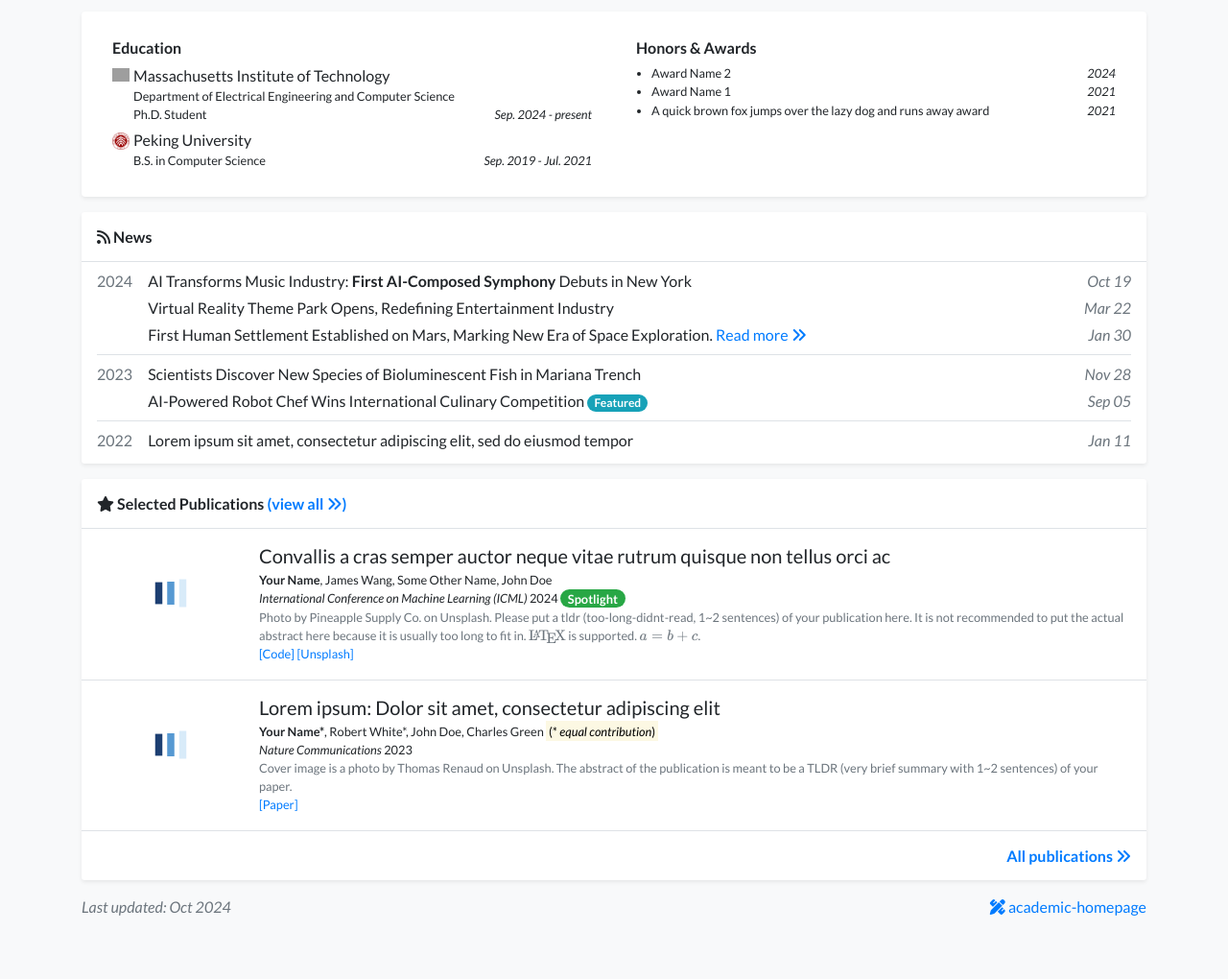
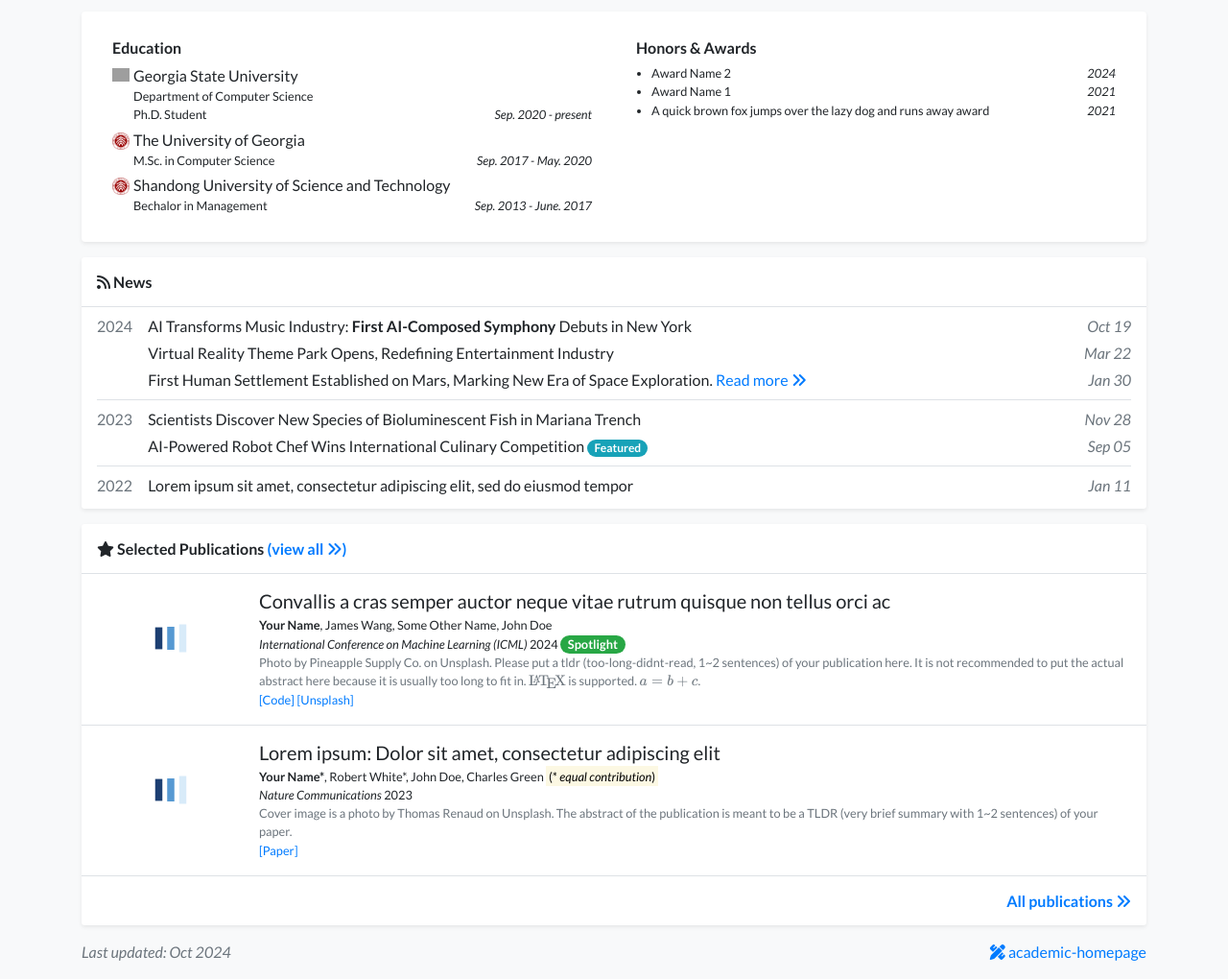
Before and after one commit to hanhanpanda/yudabi, a Jekyll site: the page built from index.html, in a window 1280 px wide and 1204 px high, cut to the strip 184-1204 px from the top of the window. Shown: the whole strip at 96% size. Built offline with Jekyll 4.4.1, drawn with Linux system fonts in a browser that asks for light colours; nearby versions of some CDN libraries; a style sheet for code colours, icons or effects is not loaded; grey boxes are pictures that could not be loaded.

Commit message:
Update profile.yml

```diff
--- a/_data/profile.yml
+++ b/_data/profile.yml
@@ -1,22 +1,21 @@
-primary_name: "Your Name"
+primary_name: "Yuda Bi"
 secondary_name: ""
-navbar_name: "Your Name"
+navbar_name: "Yuda Bi"
 
 positions:
-- logo: /assets/images/badges/MIT_Social_circle.png  # Logo is optional
-  name: Position 1 with logo
-- name: Position 2 without logo
+- logo: /Users/pb/Documents/GitHub/yudabi/assets/images/badges/logo.jpg
+  name: Yuda Bi
 
 
-email: "your@email.com"
+
+email: "ybi3@gsu.edu"
 # cv_link: link-to-your-cv-file
-gscholar: xFmQpf4AAAAJ  # This is an example, replace it with your own Google Scholar ID
-github: your_github_id
-twitter: your_twitter_id  # Do not include the '@' symbol
-# wechat_qrcode: /assets/images/etc/wechat.jpg
+gscholar: https://scholar.google.com/citations?user=IMR3WWQAAAAJ&hl=en&oi=ao  # This is an example, replace it with your own Google Scholar ID
+
+wechat_qrcode: /assets/images/etc/wechat.jpg
 # wechat_prompt: >-
 #   Please tell me your <strong>name</strong> and <strong>affiliation</strong> (current or past) when adding my wechat. Thanks!
-# linkedin: your-linked-in-id
+linkedin: https://www.linkedin.com/in/yudabi/
 # orcid: 0000-0000-0000-0000
 
 short_bio_text_justify: false
@@ -30,21 +29,29 @@
     as well as being common in domestic longhair and domestic shorthair cats.
   </p>
 
-portrait_url: /assets/images/photos/portrait.jpg
+portrait_url: /assets/images/photos/yuda.jpeg
 portrait_caption: >-
   Photo by Manja Vitolic on Unsplash (this caption is optional, comment it out to disable).
 
 education:
-- name: Massachusetts Institute of Technology
+- name: Georgia State University
   logo: /assets/images/badges/MIT_Social_circle.png
   position: >-
-    Department of Electrical Engineering and Computer Science <br/>
+    Department of Computer Science <br/>
     Ph.D. Student
-  date: Sep. 2024 - present
-- name: Peking University
+  date: Sep. 2020 - present
+
+- name: The University of Georgia
   logo: /assets/images/badges/PKU_red.png
-  position: B.S. in Computer Science
-  date: Sep. 2019 - Jul. 2021
+  position: M.Sc. in Computer Science
+  date: Sep. 2017 - May. 2020
+
+- name: Shandong University of Science and Technology
+  logo: /assets/images/badges/PKU_red.png
+  position: Bechalor in Management
+  date: Sep. 2013 - June. 2017
+
+
 
 # experience:
 # - name: Peking University
```
